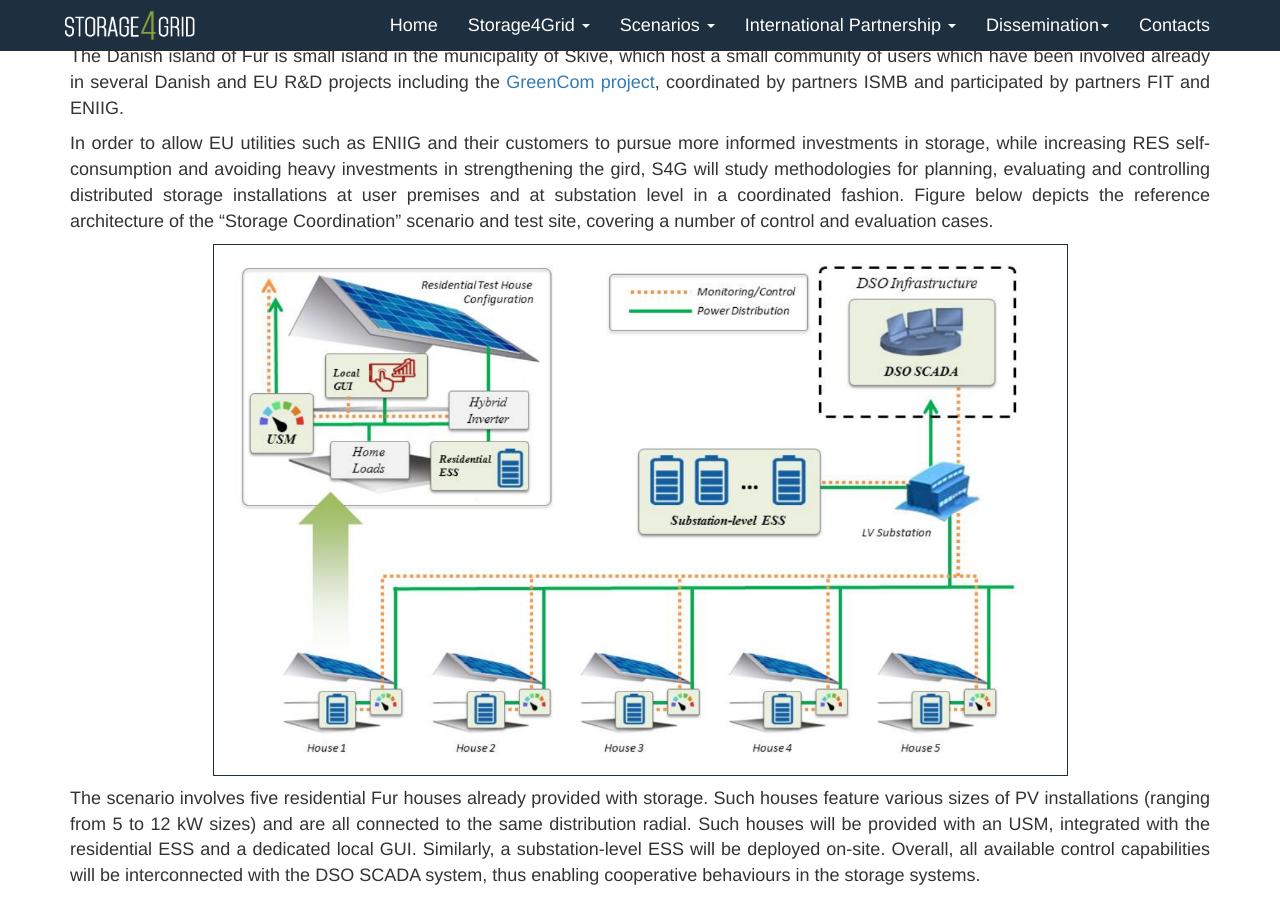
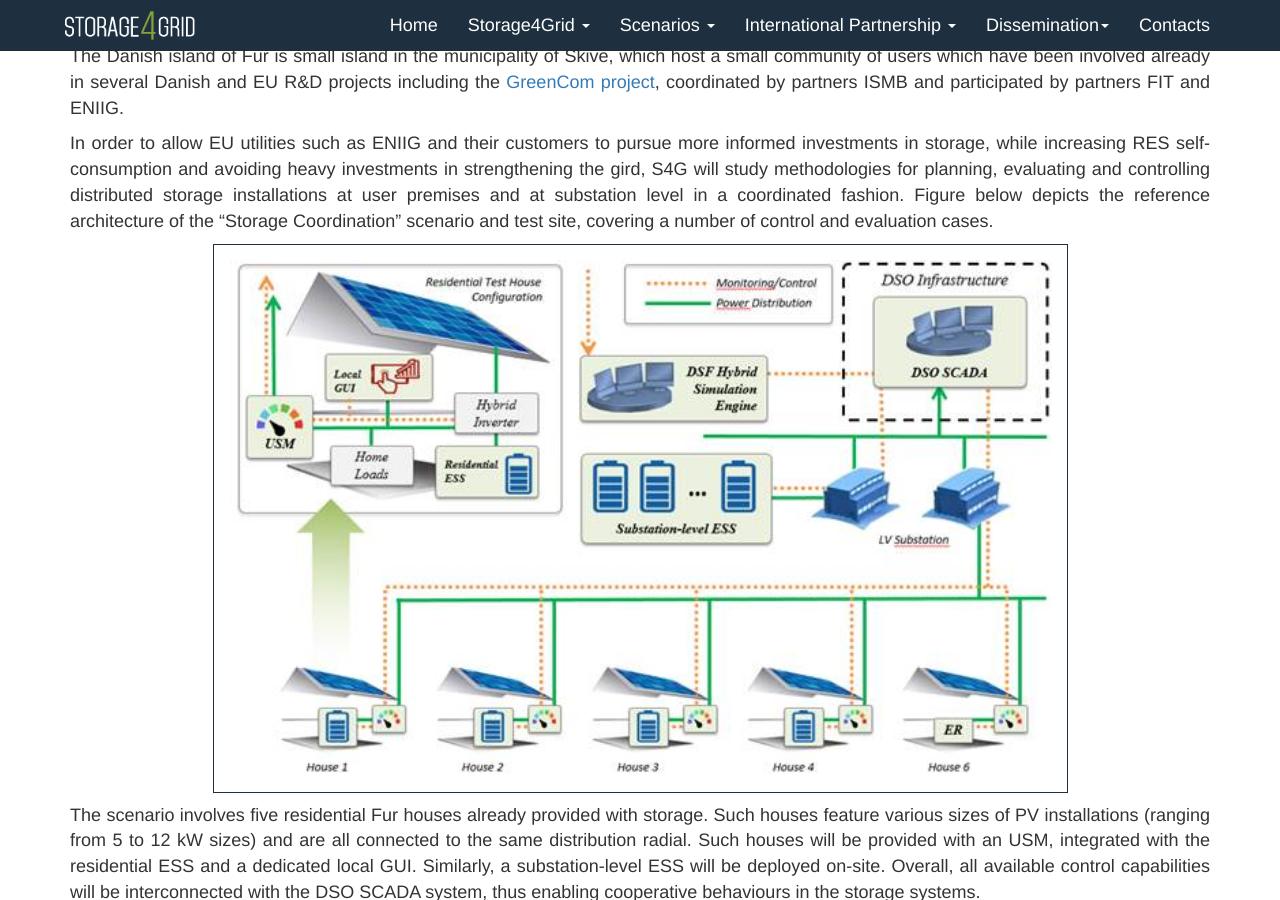
Before and after one commit to storage4grid/storage4grid.github.io, a Jekyll site: the page built from pages/scenario3.md, in a window 1280 px wide and 900 px high, scrolled down 549 px. Built offline with Jekyll 4.4.1, drawn with Linux system fonts in a browser that asks for light colours; comment, search, counter and statistics services are not loaded.

Commit message:
Updated storage coordination scenario-3 picture

```diff
--- a/pages/scenario3.md
+++ b/pages/scenario3.md
@@ -17,7 +17,7 @@ The Danish island of Fur is small island in the municipality of Skive, which hos
 
 In order to allow EU utilities such as ENIIG and their customers to pursue more informed investments in storage, while increasing RES self-consumption and avoiding heavy investments in strengthening the gird, S4G will study methodologies for planning, evaluating and controlling distributed storage installations at user premises and at substation level in a coordinated fashion. Figure below depicts the reference architecture of the "Storage Coordination" scenario and test site, covering a number of control and evaluation cases.
 
-<img style="width: 75%; border: 1px solid #1e3040; padding: 15px;" class="img-responsive center-block" src="{{site.baseurl}}/img/storage-coordination-scenario.png">
+<img style="width: 75%; border: 1px solid #1e3040; padding: 15px;" class="img-responsive center-block" src="{{site.baseurl}}/img/storage-coordination-scenario_2.jpg">
 
 The scenario involves five residential Fur houses already provided with storage. Such houses feature various sizes of PV installations (ranging from 5 to 12 kW sizes) and are all connected to the same distribution radial. Such houses will be provided with an USM, integrated with the residential ESS and a dedicated local GUI. Similarly, a substation-level ESS will be deployed
 on-site. Overall, all available control capabilities will be interconnected with the DSO SCADA system, thus enabling cooperative behaviours in the storage systems.
```
Also changed, not shown: img/storage-coordination-scenario_2.jpg (added).
